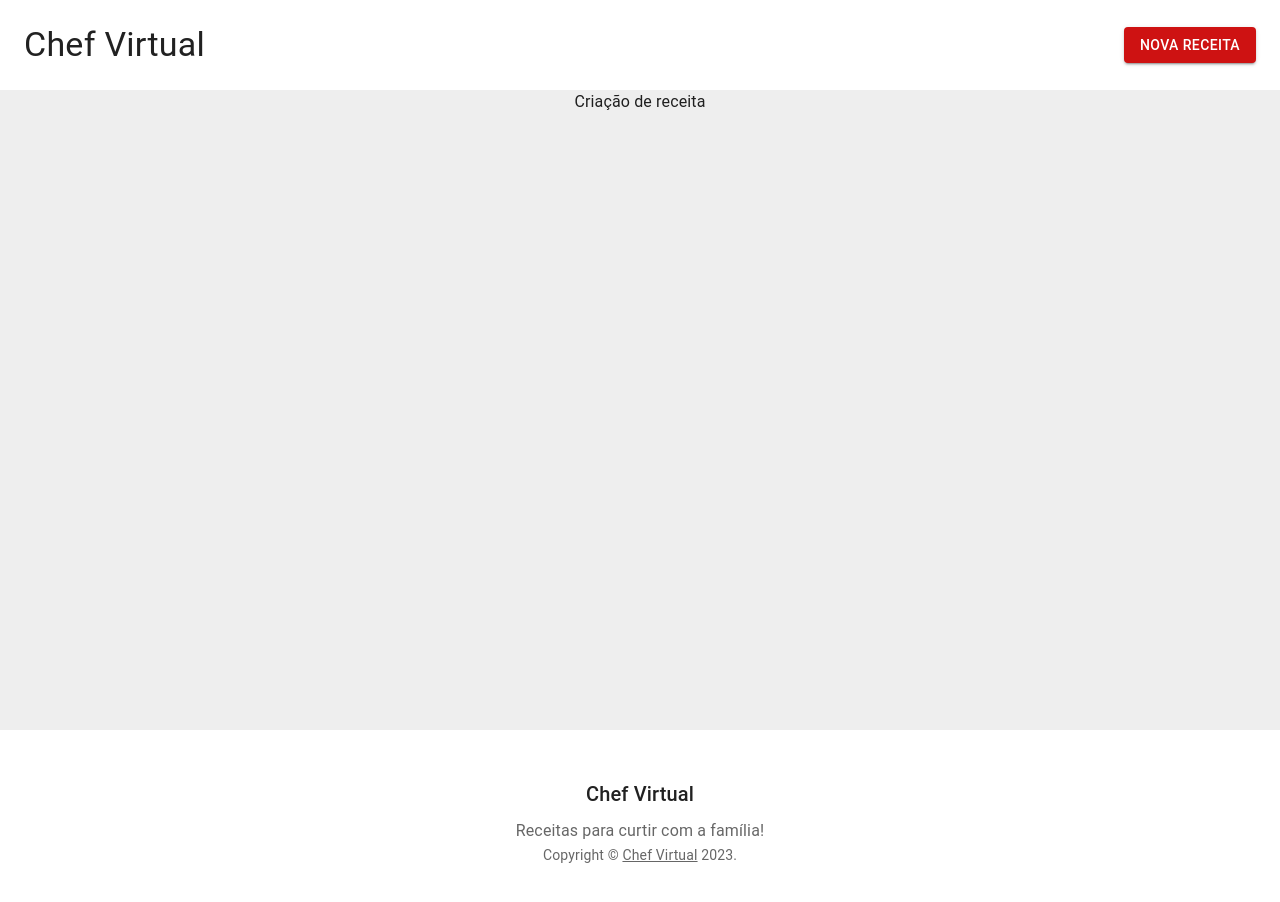
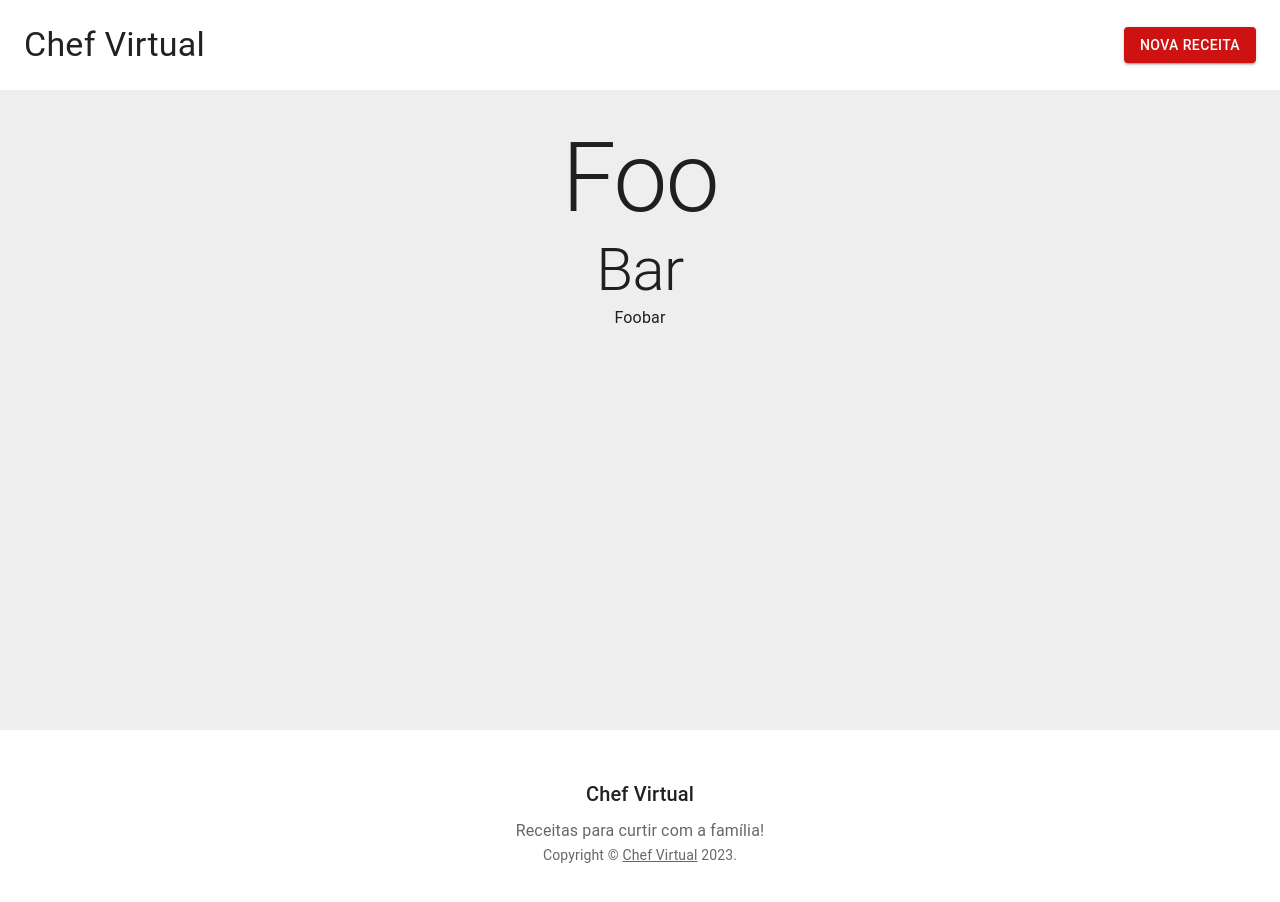
Before and after one commit to MATA63-20231/frontend, a React (Vite) app: page /nova-receita in a window 1280 px wide. Shown: the top 902 px of the page. Built offline with nearby package versions, Linux system fonts and the light colour scheme.

Commit message:
Page component (#19)

```diff
--- /dev/null
+++ b/src/components/Page.tsx
@@ -0,0 +1,30 @@
+import Typography from "@mui/material/Typography";
+import Container from "@mui/material/Container";
+import { PropsWithChildren } from "react";
+
+interface PageProps {
+  title?: string;
+  subtitle?: string;
+}
+
+export default function Page({
+  title,
+  subtitle,
+  children,
+}: PropsWithChildren<PageProps>) {
+  return (
+    <Container
+      maxWidth="lg"
+      sx={{
+        margin: "0 auto",
+        py: 4,
+      }}
+    >
+      <Typography variant="h1">{title}</Typography>
+      <Typography variant="h2">{subtitle}</Typography>
+      {children}
+    </Container>
+  );
+}
+
+Page.defaultProps = { title: "", subtitle: "" };
--- a/src/pages/Home.tsx
+++ b/src/pages/Home.tsx
@@ -3,15 +3,15 @@ import Card from "@mui/material/Card";
 import CardActions from "@mui/material/CardActions";
 import CardContent from "@mui/material/CardContent";
 import CardMedia from "@mui/material/CardMedia";
-import Container from "@mui/material/Container";
 import Grid from "@mui/material/Grid";
 import Typography from "@mui/material/Typography";
+import Page from "../components/Page.tsx";
 
 const cards = [1, 2, 3];
 
 export default function Home() {
   return (
-    <Container sx={{ py: 8 }} maxWidth="md">
+    <Page>
       <Grid container spacing={4}>
         {cards.map((card) => (
           <Grid item key={card} xs={12} sm={6} md={4}>
@@ -32,7 +32,7 @@ export default function Home() {
               />
               <CardContent sx={{ flexGrow: 1 }}>
                 <Typography gutterBottom variant="h5" component="h2">
-                  Titulo
+                  Título
                 </Typography>
                 <Typography>Descrição</Typography>
               </CardContent>
@@ -43,6 +43,6 @@ export default function Home() {
           </Grid>
         ))}
       </Grid>
-    </Container>
+    </Page>
   );
 }
--- a/src/pages/NotFound.tsx
+++ b/src/pages/NotFound.tsx
@@ -1,3 +1,5 @@
+import Page from "../components/Page.tsx";
+
 export default function NotFound() {
-  return <div>Not Found</div>;
+  return <Page>Not found</Page>;
 }
--- a/src/pages/RecipeCreation.tsx
+++ b/src/pages/RecipeCreation.tsx
@@ -1,3 +1,9 @@
+import Page from "../components/Page.tsx";
+
 export default function RecipeCreation() {
-  return <div>Criação de receita</div>;
+  return (
+    <Page title="Foo" subtitle="Bar">
+      Foobar
+    </Page>
+  );
 }
```
